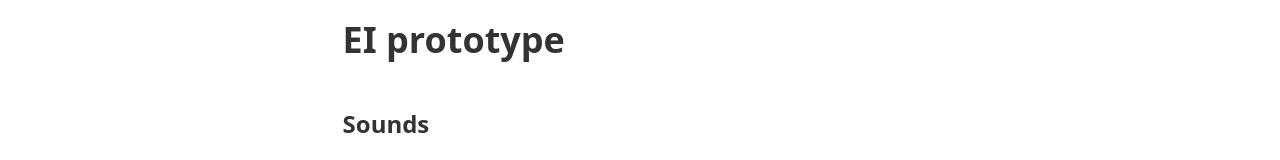
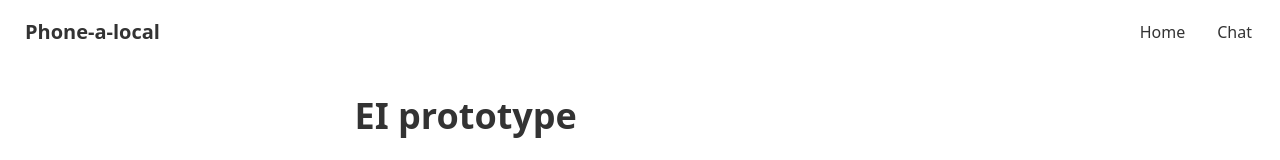
Before and after one commit to cbasje/ei-prototype, a Nuxt app: page / in a window 1280 px wide. Shown: the top 160 px of the page. Built offline with nearby package versions, Linux system fonts and the light colour scheme; no server answers.

Commit message:
Add navbars

```diff
--- a/app.vue
+++ b/app.vue
@@ -3,7 +3,5 @@
     <Title>EI prototype</Title>
     <Link rel="icon" href="favicon.png" />
 
-    <div class="container prose mx-auto">
-        <NuxtPage />
-    </div>
+    <NuxtPage />
 </template>
--- /dev/null
+++ b/layouts/chat.vue
@@ -0,0 +1,12 @@
+<template>
+    <div class="navbar bg-base-100">
+        <span class="btn btn-ghost normal-case text-xl">Phone-a-local</span>
+    </div>
+
+    <main
+        class="container prose p-3 mx-auto flex flex-col"
+        style="height: calc(100vh - 4rem)"
+    >
+        <slot />
+    </main>
+</template>
--- /dev/null
+++ b/layouts/main.vue
@@ -0,0 +1,19 @@
+<template>
+    <div class="navbar bg-base-100">
+        <div class="flex-1">
+            <NuxtLink href="/" class="btn btn-ghost normal-case text-xl">
+                Phone-a-local
+            </NuxtLink>
+        </div>
+        <div class="flex-none">
+            <ul class="menu menu-horizontal px-1">
+                <li><NuxtLink href="/">Home</NuxtLink></li>
+                <li><NuxtLink href="/chat">Chat</NuxtLink></li>
+            </ul>
+        </div>
+    </div>
+
+    <main class="container prose p-3 mx-auto h-[100vh]">
+        <slot />
+    </main>
+</template>
--- a/pages/chat.vue
+++ b/pages/chat.vue
@@ -9,7 +9,8 @@ const send = () => {
 </script>
 
 <template>
-    <div class="h-[75vh] overflow-y-scroll">
+    <NuxtLayout name="chat">
+        <div class="flex-1 overflow-y-scroll">
             <div className="chat chat-start">
                 <div className="chat-bubble chat-bubble-primary">
                     What kind of nonsense is this
@@ -38,7 +39,7 @@ const send = () => {
                 </div>
             </div>
         </div>
-    <form @submit.prevent="send()" class="flex-1 flex flex-row gap-3">
+        <form @submit.prevent="send()" class="flex-0 flex flex-row gap-3">
             <input
                 type="text"
                 v-model.lazy="msg"
@@ -49,4 +50,5 @@ const send = () => {
                 <Icon name="ph:paper-plane-tilt-fill" class="text-lg" />
             </button>
         </form>
+    </NuxtLayout>
 </template>
--- a/pages/index.vue
+++ b/pages/index.vue
@@ -1,5 +1,5 @@
 <template>
-    <main>
+    <NuxtLayout name="main">
         <h1 class="mt-5">EI prototype</h1>
 
         <h2>Sounds</h2>
@@ -13,5 +13,5 @@
         <footer class="text-sm opacity-25 mb-5">
             &copy; 2022 - Sebastiaan Benjamins
         </footer>
-    </main>
+    </NuxtLayout>
 </template>
```
Lines whose indentation alone changed are shown as unchanged.
